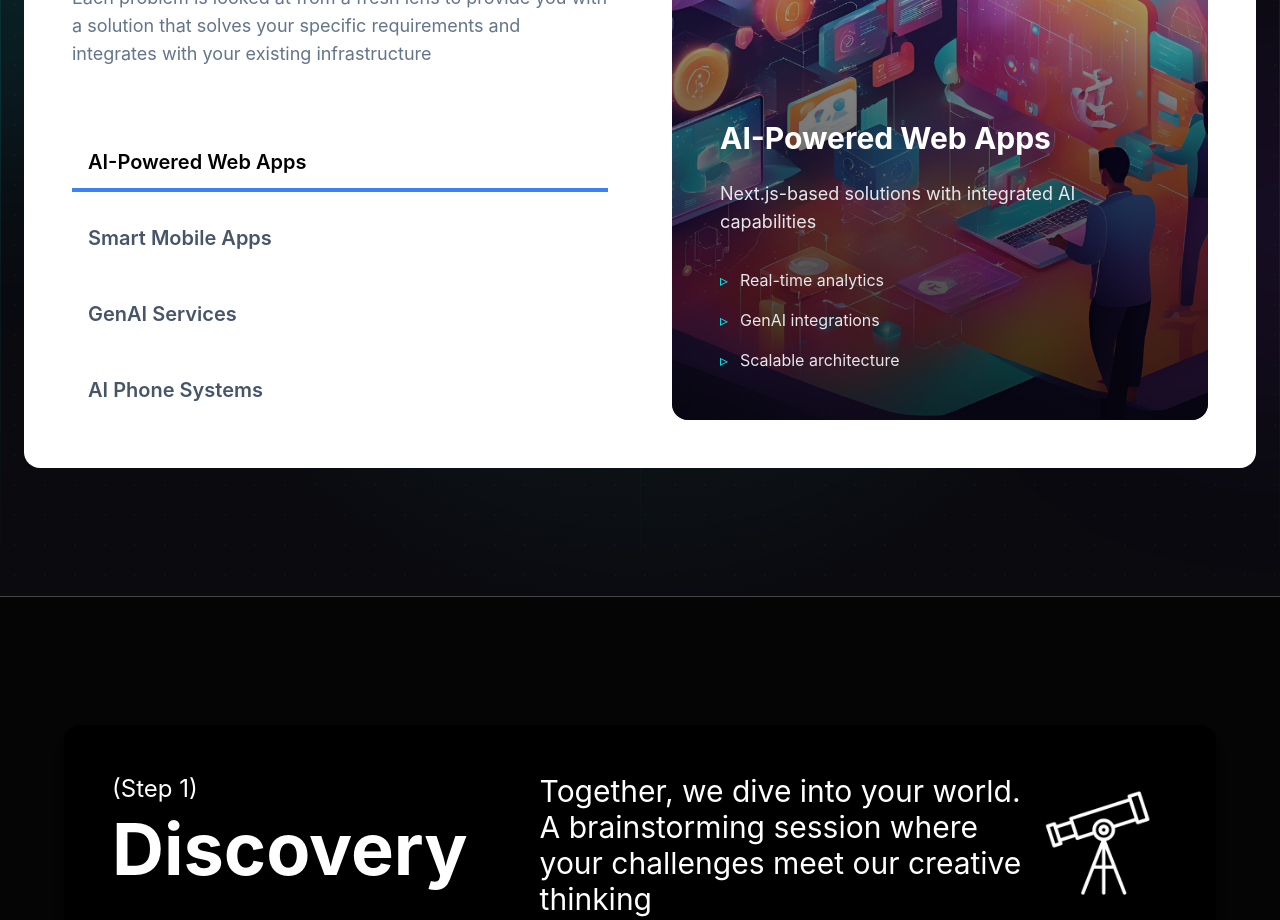
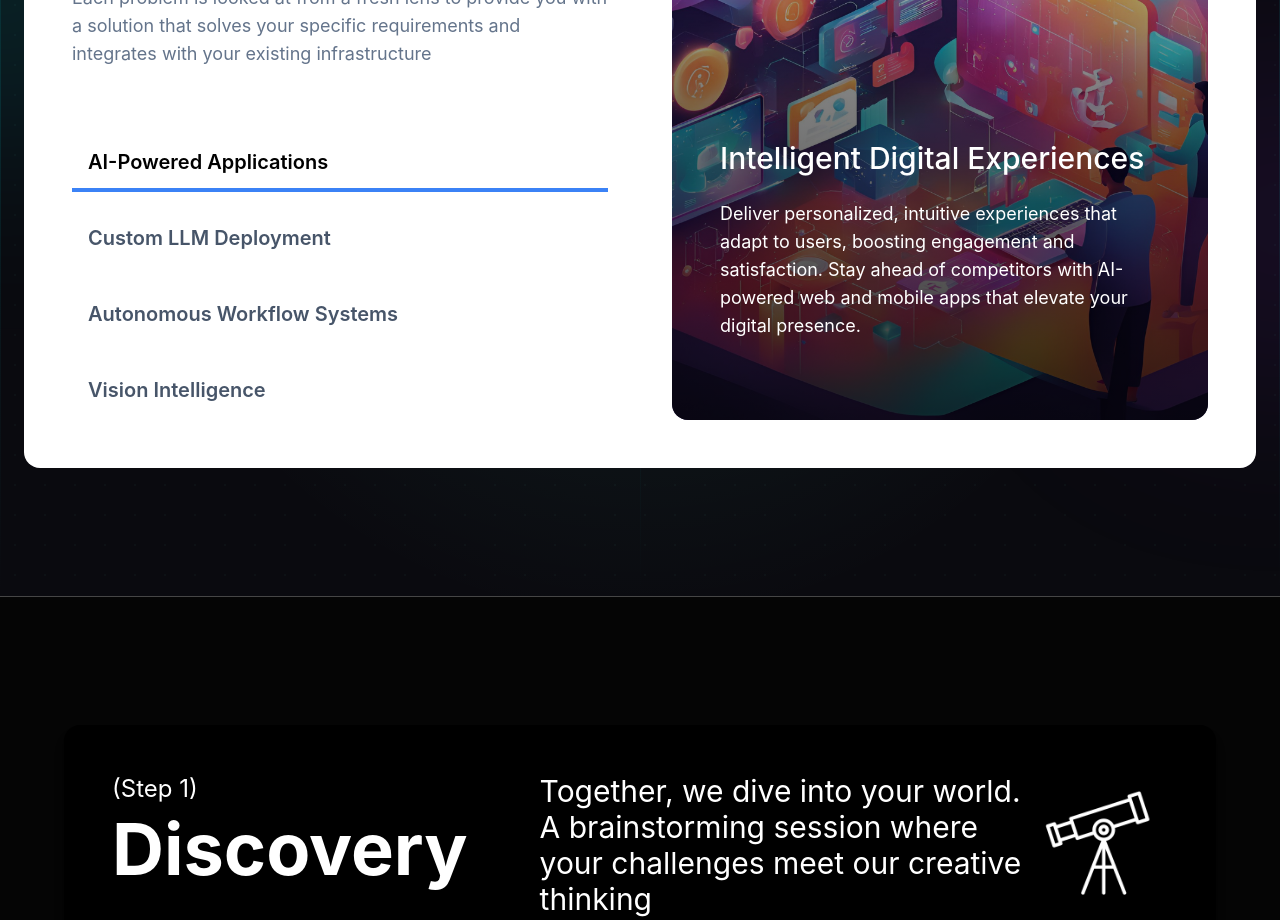
Before and after one commit to ayyanpasha/crescentslab, a React (Create React App) app: page / in a window 1280 px wide. Shown: the part 1200-2120 px from the top of the page. Built offline with nearby package versions, Linux system fonts and the light colour scheme.

Commit message:
Services

```diff
--- a/src/components/Services.tsx
+++ b/src/components/Services.tsx
@@ -3,30 +3,33 @@ import { useState } from 'react';
 
 const services = [
     {
-        title: "AI-Powered Web Apps",
-        description: "Next.js-based solutions with integrated AI capabilities",
-        features: ["Real-time analytics", "GenAI integrations", "Scalable architecture"],
-        image: require(`../asset/images/aiwebapp.png`)
+      "title": "AI-Powered Applications",
+      "subTitle": "Intelligent Digital Experiences",
+      "description": "Deliver personalized, intuitive experiences that adapt to users, boosting engagement and satisfaction. Stay ahead of competitors with AI-powered web and mobile apps that elevate your digital presence.",
+      "image": require('../asset/images/aiwebapp.png')
     },
     {
-        title: "Smart Mobile Apps",
-        description: "React Native cross-platform solutions with ML Kit",
-        features: ["Offline-first", "AI-enhanced UX", "Biometric auth"],
-        image: require(`../asset/images/smartmobileapp.png`)
+      "title": "Custom LLM Deployment",
+      "subTitle": "Adaptive Language Solutions",
+      "description": "Empower your team with enhanced decision-making, improved productivity, and faster responses. Drive smarter growth, unlock actionable insights, and stay ahead of the competition with solutions tailored to your business needs.",
+      "image": require('../asset/images/smartmobileapp.png')
     },
     {
-        title: "GenAI Services",
-        description: "Custom LLM deployments & AI automation",
-        features: ["ChatGPT integration", "Voice synthesis", "Workflow automation"],
-        image: require(`../asset/images/genaiservices.png`)
+      "title": "Autonomous Workflow Systems",
+      "subTitle": "Seamless Process Efficiency",
+      "description": "Optimize workflows with intelligent automation, freeing up time for strategic tasks. Achieve faster, error-free operations that scale effortlessly, improving productivity and consistency.",
+      "image": require('../asset/images/genaiservices.png')
     },
     {
-        title: "AI Phone Systems",
-        description: "NLP-powered call automation",
-        features: ["Voice bots", "Sentiment analysis", "Multi-language support"],
-        image: require(`../asset/images/aiphonesystems.png`)
+      "title": "Vision Intelligence",
+      "subTitle": "Insightful Visual Analytics",
+      "description": "Extract actionable insights from visual data to optimize decision-making, security, and efficiency. Use AI-powered computer vision to transform images and videos into real-time operational improvements.",
+      "image": require('../asset/images/aiphonesystems.png')
     }
-];
+  ]
+
+
+  ;
 
 // ... existing imports and services array ...
 
@@ -136,26 +139,12 @@ export const Services = () => {
                             </div>
 
                             <div className="relative z-20 p-8 md:p-12 h-full flex flex-col justify-end">
-                                <h3 className="text-3xl font-bold text-white mb-6">
-                                    {services[activeService].title}
+                                <h3 className="text-3xl font-medium text-white mb-6">
+                                    {services[activeService].subTitle}
                                 </h3>
-                                <p className="text-gray-200 mb-8 text-lg">
+                                <p className="text-white mb-8 text-md md:text-lg">
                                     {services[activeService].description}
                                 </p>
-                                <ul className="space-y-4">
-                                    {services[activeService].features.map((feature, i) => (
-                                        <motion.li
-                                            key={i}
-                                            initial={{ opacity: 0, x: -10 }}
-                                            animate={{ opacity: 1, x: 0 }}
-                                            transition={{ delay: 0.2 + (i * 0.1) }}
-                                            className="flex items-center space-x-3 text-gray-200"
-                                        >
-                                            <span className="text-neon-cyan">▹</span>
-                                            <span>{feature}</span>
-                                        </motion.li>
-                                    ))}
-                                </ul>
                             </div>
                         </motion.div>
                     </div>
```
